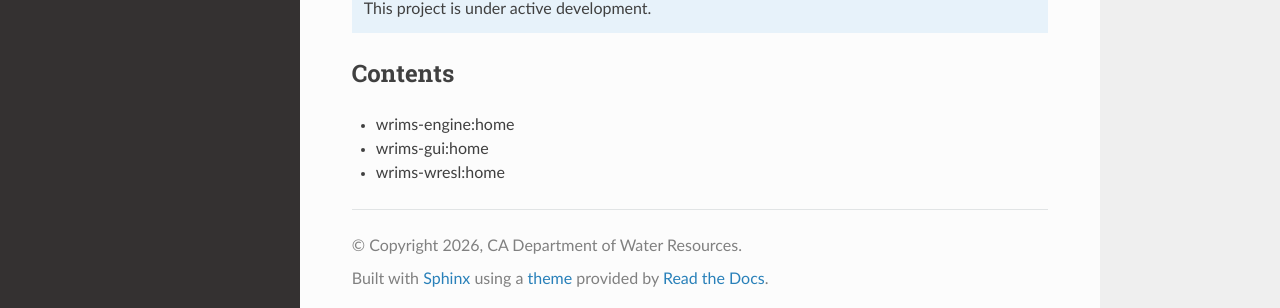
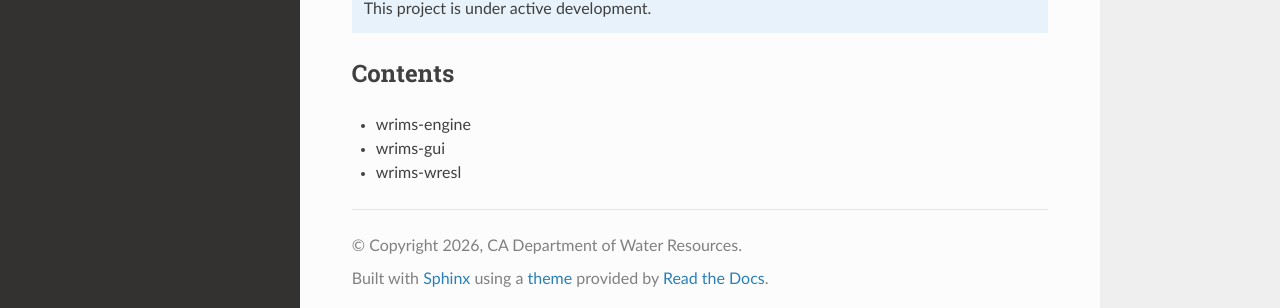
Before and after one commit to CentralValleyModeling/wrims-docs, a Sphinx documentation site: the page built from docs/index.rst, in a window 1280 px wide. Shown: the part 204-512 px from the top of the page. Built offline with Sphinx 7.4.7 and the Read the Docs theme 3.1.0, drawn with Linux system fonts in a browser that asks for light colours.

```diff
--- a/docs/conf.py
+++ b/docs/conf.py
@@ -21,9 +21,9 @@ extensions = [
 ]
 
 intersphinx_mapping = {
-    "wrims-engine": ("https://www.sphinx-doc.org/en/master/", None),
-    "wrims-gui": ("https://www.sphinx-doc.org/en/master/", None),
-    "wresl": ("https://www.sphinx-doc.org/en/master/", None),
+    "wrims-engine": ("https://wrims-docs.readthedocs.io/projects/wrims-engine", None),
+    "wrims-gui": ("https://wrims-docs.readthedocs.io/projects/wrims-gui", None),
+    "wresl": ("https://wrims-docs.readthedocs.io/projects/wresl", None),
 }
 intersphinx_disabled_reftypes = ["*"]
 
--- a/docs/index.rst
+++ b/docs/index.rst
@@ -8,6 +8,6 @@ Welcome to WRIMS's documentation!
 Contents
 --------
 
-- :ref:`wrims-engine:home`
-- :ref:`wrims-gui:home`
-- :ref:`wrims-wresl:home`
+- :ref:`wrims-engine`
+- :ref:`wrims-gui`
+- :ref:`wrims-wresl`
```
